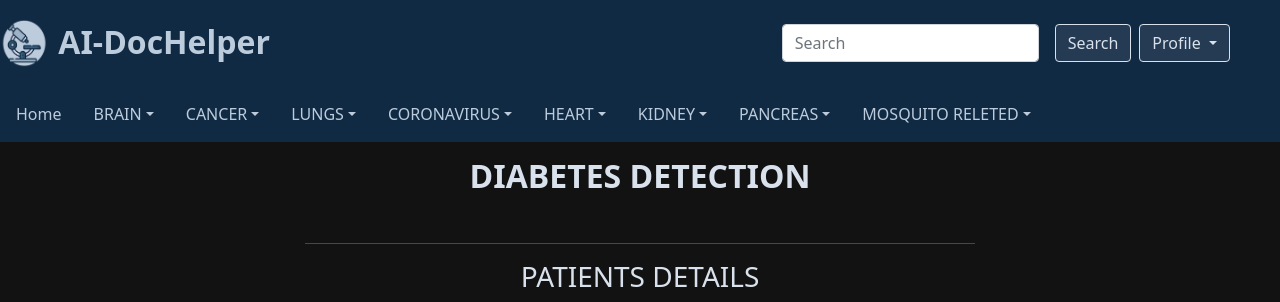
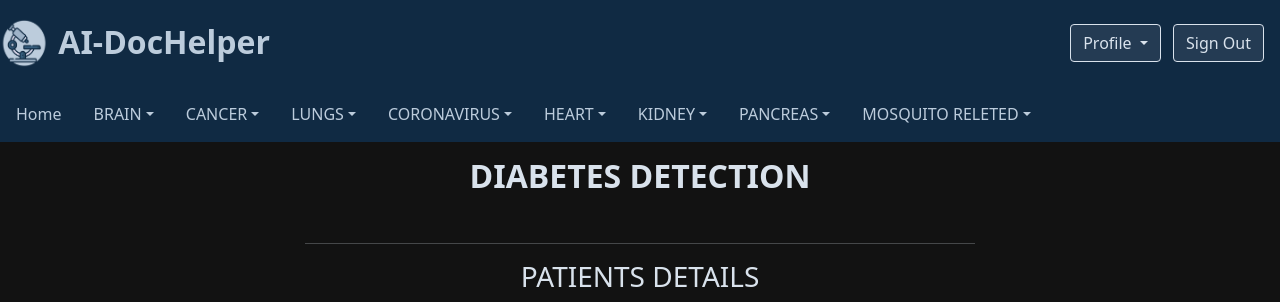
Before and after one commit to VikrantShah/AI-DocHelper, a Flask app: page /diabetes_result in a window 1280 px wide. Shown: the top 302 px of the page. Run offline with Flask 2, Linux system fonts and the light colour scheme; a user stored in the database is signed in; data comes from the database, SQL or seed files in the repository.

Commit message:
Update default_p.html
Removes Search bar and removed "Sign Out" from the dropdown of "Profile" section. Gave a dedicated "Sign Out" button on the navigation area/bar.

```diff
--- a/templates/default_p.html
+++ b/templates/default_p.html
@@ -23,7 +23,7 @@
             <img src="{{ url_for('static', filename='images/icon_navbar.png') }}" width="50" height="50" class="d-inline-block align-top" alt="" loading="lazy">
             <b>AI-DocHelper</b>
         </a>
-
+<!--
         <nav class="navbar navbar-light navbar-expand-sm" style=" background-color: #102A43; margin-right:50px">
             <form class="d-flex">
                 <input class="form-control mx-2 my-2 mr-sm-9 " type="search" placeholder="Search" aria-label="Search">
@@ -31,22 +31,26 @@
 
 
             </form>
+            -->
 
             {% if current_user.is_authenticated %}
-                <div class="dropdown">
+                <div class="dropdown mx-2 my-2 my-sm-2 btn-right">
                     <button class="btn btn-dark dropdown-toggle" type="button" id="dropdownMenuButton1" data-bs-toggle="dropdown" aria-expanded="false">
                     Profile
                     </button>
                     <ul class="dropdown-menu" aria-labelledby="dropdownMenuButton1">
                     <li><a class="dropdown-item" href="{{ url_for('profile') }}">My Profile</a></li>
                     <li><a class="dropdown-item" href="{{ url_for('patient_details') }}">Patient Details</a></li>
-                    <li><a class="dropdown-item" href="{{ url_for('sign_out') }}">Sign Out</a></li>
+                    <!-- <li><a class="dropdown-item" href="{{ url_for('sign_out') }}">Sign Out</a></li> -->
                     </ul>
+
+                    <a class="btn btn-dark mx-2 my-2 my-sm-2 btn-right" href="{{ url_for('sign_out') }}" role="button">Sign Out</a>
                 </div>
             {% else %}
+            <div>
                 <a class="btn btn-dark mx-2 my-2 my-sm-2" href="{{ url_for('sign_in') }}" role="button">SignIn</a>
                 <a class="btn btn-dark mx-2 my-2 my-sm-2" href="{{ url_for('sign_up') }}" role="button">SignUp</a>
-
+            </div>
             {% endif %}
         </nav>
     </nav>
```
